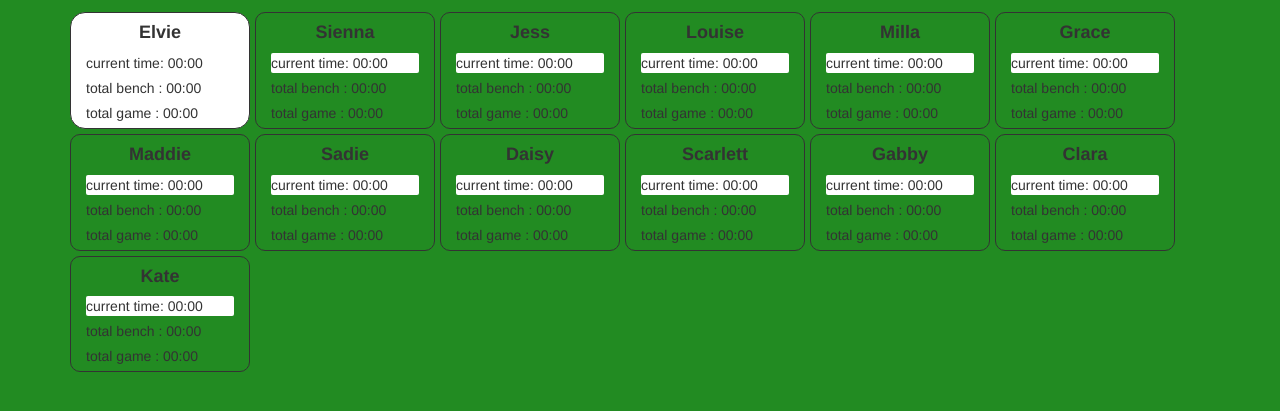
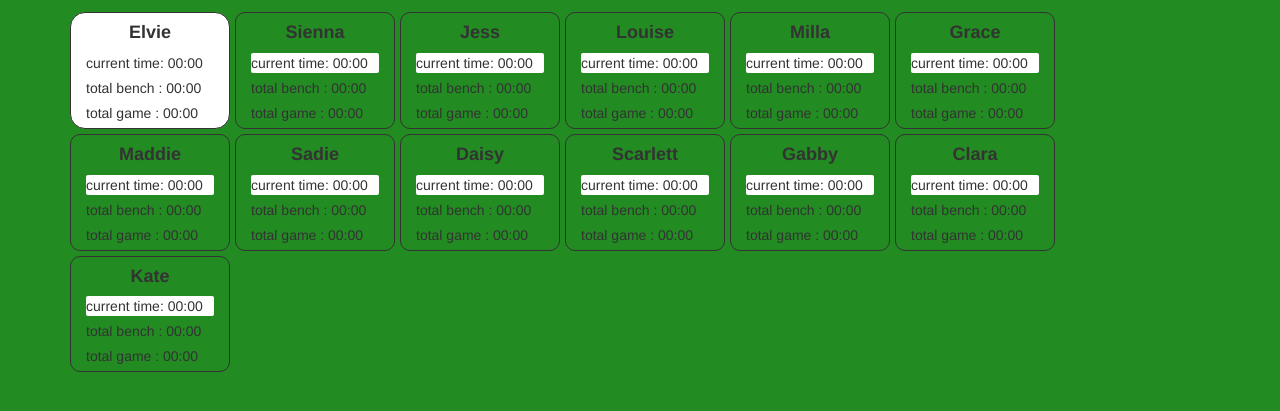
Before and after one commit to JamesAntonThompson/new-coacher, a plain HTML site: page js/coacher.html in a window 1280 px wide. Both pictures are taken after a click on the element 160 px from the left and 297 px from the top of the page. Shown: the part 227-638 px from the top of the page. Drawn offline with nearby package versions, Linux system fonts and the light colour scheme.

Commit message:
mvp styling fix

```diff
--- a/js/coacher.css
+++ b/js/coacher.css
@@ -23,7 +23,7 @@ body { background-color: ForestGreen;
 	border-radius: 15px;
 	margin-top: 5px;
 	margin-right: 5px;
-	width: 180px;
+	width: 160px;
 }
 
 .unselected {
@@ -32,7 +32,7 @@ body { background-color: ForestGreen;
 	border-radius: 10px;
 	margin-top: 5px;
 	margin-right: 5px;
-	width: 180px;
+	width: 160px;
 }
 
 p { margin-bottom: 5px; }
```
